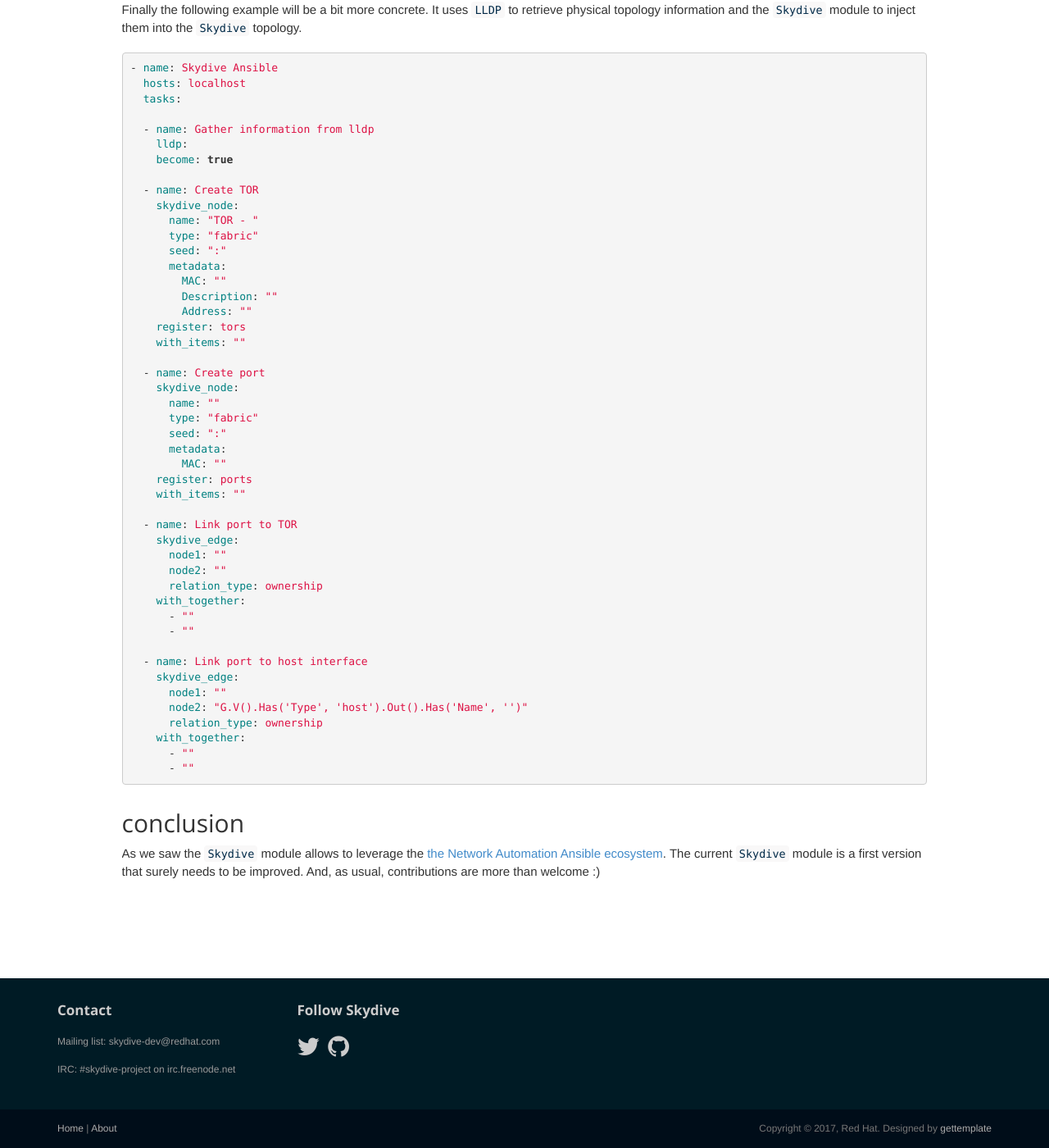
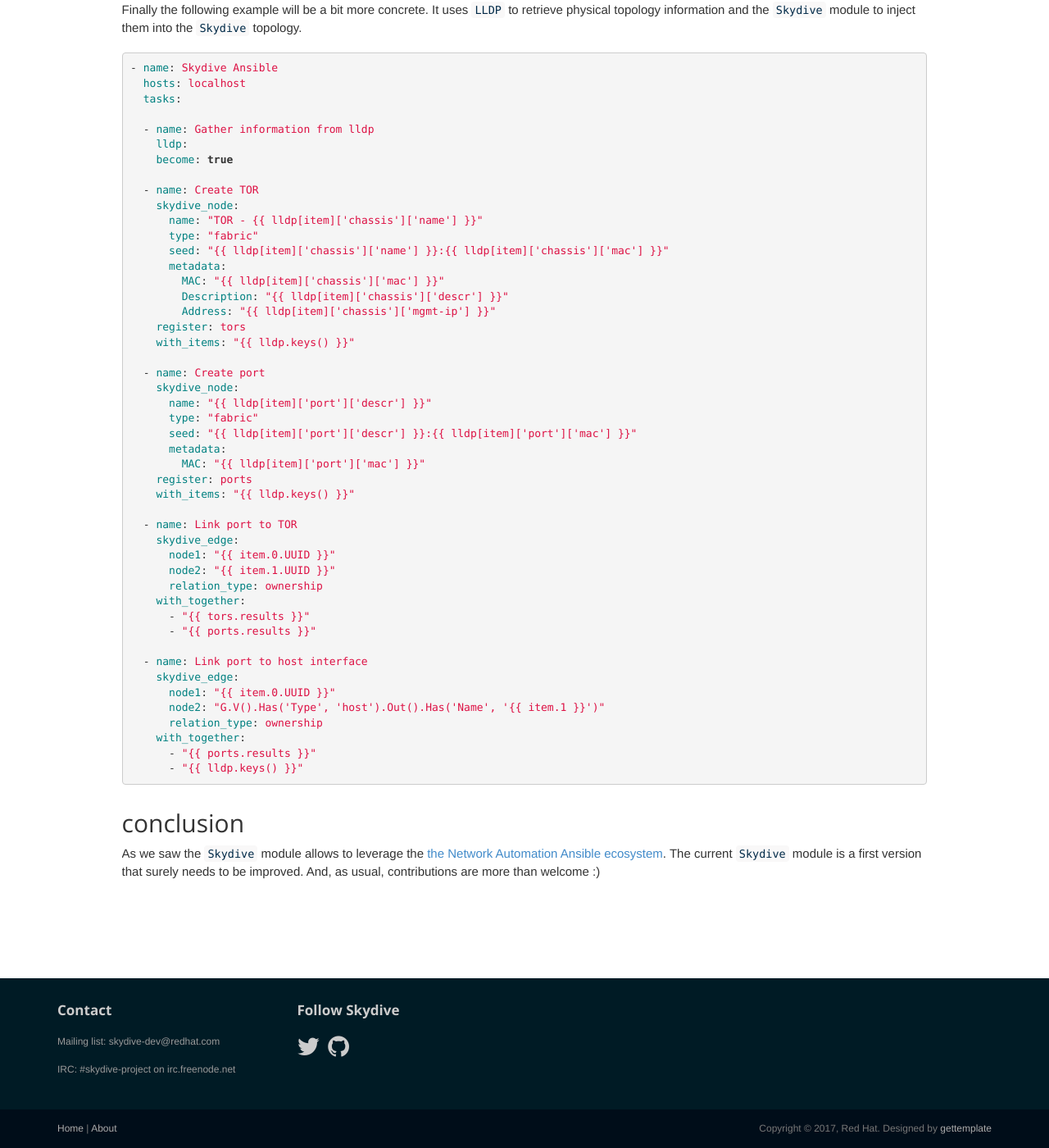
Before and after one commit to skydive-project/skydive.network, a Jekyll site: the page built from blog/ansible-library.md, in a window 1280 px wide and 1400 px high, scrolled down 3120 px. Shown: the whole window at 82% size. Built offline with Jekyll 4.4.1, drawn with Linux system fonts in a browser that asks for light colours; nearby versions of some CDN libraries; some of the changed text lies outside the part shown.

Commit message:
Ansible blog post fix moustache

```diff
--- a/blog/ansible-library.md
+++ b/blog/ansible-library.md
@@ -48,8 +48,8 @@
 
     - name: Link TOR and port
       skydive_edge:
-        node1: "{{ tor_result.UUID }}"
-        node2: "{{ port_result.UUID }}"
+        node1: "{{ "{{" }} tor_result.UUID }}"
+        node2: "{{ "{{" }} port_result.UUID }}"
         relation_type: ownership
         metadata:
           Type: unknown
@@ -91,13 +91,13 @@
 
     - name: Link TOR and port
       skydive_edge:
-        node1: "{{ tor_result.UUID }}"
-        node2: "{{ port_result.UUID }}"
+        node1: "{{ "{{" }} tor_result.UUID }}"
+        node2: "{{ "{{" }} port_result.UUID }}"
         relation_type: ownership
 
     - name: Link port and eth0
       skydive_edge:
-        node1: "{{ port_result.UUID }}"
+        node1: "{{ "{{" }} port_result.UUID }}"
         node2: "G.V().Has('Name', 'enp0s25')"
         relation_type: layer2
 {% endhighlight %}
@@ -127,43 +127,43 @@
 
   - name: Create TOR
     skydive_node:
-      name: "TOR - {{ lldp[item]['chassis']['name'] }}"
+      name: "TOR - {{ "{{" }} lldp[item]['chassis']['name'] }}"
       type: "fabric"
-      seed: "{{ lldp[item]['chassis']['name'] }}:{{ lldp[item]['chassis']['mac'] }}"
+      seed: "{{ "{{" }} lldp[item]['chassis']['name'] }}:{{ "{{" }} lldp[item]['chassis']['mac'] }}"
       metadata:
-        MAC: "{{ lldp[item]['chassis']['mac'] }}"
-        Description: "{{ lldp[item]['chassis']['descr'] }}"
-        Address: "{{ lldp[item]['chassis']['mgmt-ip'] }}"
+        MAC: "{{ "{{" }} lldp[item]['chassis']['mac'] }}"
+        Description: "{{ "{{" }} lldp[item]['chassis']['descr'] }}"
+        Address: "{{ "{{" }} lldp[item]['chassis']['mgmt-ip'] }}"
     register: tors
-    with_items: "{{ lldp.keys() }}"
+    with_items: "{{ "{{" }} lldp.keys() }}"
 
   - name: Create port
     skydive_node:
-      name: "{{ lldp[item]['port']['descr'] }}"
+      name: "{{ "{{" }} lldp[item]['port']['descr'] }}"
       type: "fabric"
-      seed: "{{ lldp[item]['port']['descr'] }}:{{ lldp[item]['port']['mac'] }}"
+      seed: "{{ "{{" }} lldp[item]['port']['descr'] }}:{{ "{{" }} lldp[item]['port']['mac'] }}"
       metadata:
-        MAC: "{{ lldp[item]['port']['mac'] }}"
+        MAC: "{{ "{{" }} lldp[item]['port']['mac'] }}"
     register: ports
-    with_items: "{{ lldp.keys() }}"
+    with_items: "{{ "{{" }} lldp.keys() }}"
 
   - name: Link port to TOR
     skydive_edge:
-      node1: "{{ item.0.UUID }}"
-      node2: "{{ item.1.UUID }}"
+      node1: "{{ "{{" }} item.0.UUID }}"
+      node2: "{{ "{{" }} item.1.UUID }}"
       relation_type: ownership
     with_together:
-      - "{{ tors.results }}"
-      - "{{ ports.results }}"
+      - "{{ "{{" }} tors.results }}"
+      - "{{ "{{" }} ports.results }}"
 
   - name: Link port to host interface
     skydive_edge:
-      node1: "{{ item.0.UUID }}"
-      node2: "G.V().Has('Type', 'host').Out().Has('Name', '{{ item.1 }}')"
+      node1: "{{ "{{" }} item.0.UUID }}"
+      node2: "G.V().Has('Type', 'host').Out().Has('Name', '{{ "{{" }} item.1 }}')"
       relation_type: ownership
     with_together:
-      - "{{ ports.results }}"
-      - "{{ lldp.keys() }}"
+      - "{{ "{{" }} ports.results }}"
+      - "{{ "{{" }} lldp.keys() }}"
 {% endhighlight %}
 
 ## conclusion
```
